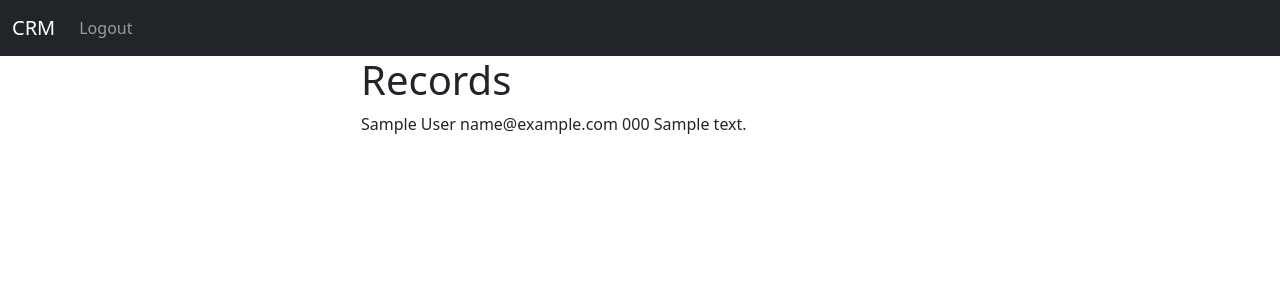
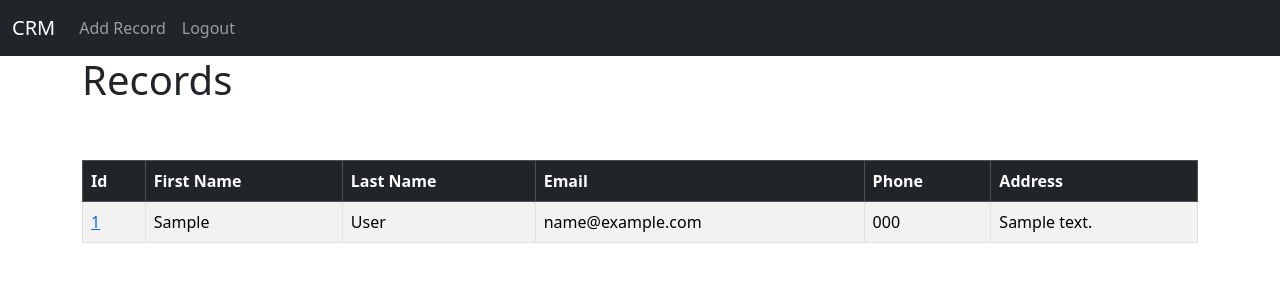
Before and after one commit to gauravsroha/dcrms, a Django app: page / in a window 1280 px wide. Shown: the top 300 px of the page. Run offline with Django 5.2, Linux system fonts and the light colour scheme; a user stored in the database is signed in; tables that the repository leaves empty hold one stand-in row (values such as "Sample post").

Commit message:
Added functionalities of Add, Update and Delete

```diff
--- a/website/templates/home.html
+++ b/website/templates/home.html
@@ -1,25 +1,42 @@
 {% extends 'base.html' %}
 {% block content %}
-
-<div class="col-md-6 offset-md-3">
 
     {% if user.is_authenticated %}
 
     <h1>Records</h1>
 
-    {% if records %}
-        {% for record in records %}
-            {{record.first_name}}
-            {{record.last_name}}
-            {{record.email}}
-            {{record.phone}}
-            {{record.address}}
-            <br/><br/>
-        {% endfor %}
-    {% endif %}
+    <table class="table table-striped table-hover table-bordered">
+        <thead class="table-dark">
+          <tr>
+            <th scope="col">Id</th>
+            <th scope="col">First Name</th>
+            <th scope="col">Last Name</th>
+            <th scope="col">Email</th>
+            <th scope="col">Phone</th>
+            <th scope="col">Address</th>
+          </tr>
+        </thead>
+        <tbody>
+            {% if records %}
+            <tr>
+                {% for record in records %}
+                <td><a href="{% url 'record' record.id %}">{{record.id}}</td>
+                <td>{{record.first_name}}</td>
+                <td>{{record.last_name}}</td>
+                <td>{{record.email}}</td>
+                <td>{{record.phone}}</td>
+                <td>{{record.address}}</td>
+                <br/><br/>
+            </tr>
+                {% endfor %}
+            {% endif %}
+        </tbody>
+      </table>
+
 
     {% else %}
 
+    <div class="col-md-6 offset-md-3">
     <h1>Login</h1>
 
     <form method="POST" action="{% url 'home' %}">
--- a/website/templates/navbar.html
+++ b/website/templates/navbar.html
@@ -8,7 +8,10 @@
         <ul class="navbar-nav me-auto mb-2 mb-lg-0">
             {% if user.is_authenticated%}
                 <li class="nav-item">
-                <a class="nav-link" href="{%url 'logout'%}">Logout</a>
+                  <a class="nav-link" href="{%url 'add_record'%}">Add Record</a>
+                </li>
+                <li class="nav-item">
+                  <a class="nav-link" href="{%url 'logout'%}">Logout</a>
                 </li>
             {% else %}
                 <li class="nav-item">
--- a/website/templates/register.html
+++ b/website/templates/register.html
@@ -2,7 +2,6 @@
 {% block content %}
 
 
-<div class="col-md-6 offset-md-3">
 <h1>Register</h1>
 <br/>
 
--- a/website/urls.py
+++ b/website/urls.py
@@ -6,4 +6,8 @@ urlpatterns = [
     #path('login/', views.login_user, name = 'login'),
     path('logout/', views.logout_user, name = 'logout'),
     path('register/', views.register_user, name = 'register'),
+    path('record/<int:pk>', views.customer_record, name = 'record'), #<int:pk> means there will be a primary key at the end of url
+    path('delete_record/<int:pk>', views.delete_record, name = 'delete_record'),
+    path('add_record/', views.add_record, name = 'add_record'),
+    path('update_record/<int:pk>', views.update_record, name = 'update_record'),
 ]
--- a/website/views.py
+++ b/website/views.py
@@ -1,11 +1,11 @@
 from django.shortcuts import render,redirect
 from django.contrib.auth import authenticate, login, logout
 from django.contrib import messages
-from .forms import SignUpForm
+from .forms import SignUpForm, AddRecordForm
 from .models import Record
 
 def home(request):
-    records = Record.objects.all()
+    records = Record.objects.all() #to get all objects
 
 
     #Check to see if logging in
@@ -45,3 +45,47 @@ def register_user(request):
         form = SignUpForm()
         return render(request, 'register.html', {'form':form})
     return render(request, 'register.html', {'form':form})
+
+def customer_record(request, pk):
+    if request.user.is_authenticated:
+        customer_record = Record.objects.get(id = pk) #to get a single object
+        return render(request, 'record.html', {'customer_record':customer_record})
+    else:
+        messages.success(request,"You must be Logged in to view the page")
+        return redirect('home')
+
+def delete_record(request,pk):
+    if request.user.is_authenticated:
+        delete_it = Record.objects.get(id = pk)
+        delete_it.delete()
+        messages.success(request,'Record deleted successfully')
+        return redirect('home')
+    else:
+        messages.success(request,"You must be Logged in to view the page")
+        return redirect('home')
+
+def add_record(request):
+    form = AddRecordForm(request.POST or None)
+    if request.user.is_authenticated:
+        if request.method == "POST":
+            if form.is_valid():
+                add_record = form.save()
+                messages.success(request,"Record Added Successfully")
+                return redirect('home')
+        return render(request, 'add_record.html' , {'form':form})
+    else:
+        messages.success(request,"You must be Logged in")
+        return redirect('home')
+
+def update_record(request,pk):
+    if request.user.is_authenticated:
+        current_record = Record.objects.get(id=pk)
+        form = AddRecordForm(request.POST or None, instance = current_record)
+        if form.is_valid():
+            form.save()
+            messages.success(request,"Record Updated Successfully")
+            return redirect('home')
+        return render(request, 'update_record.html',{'form':form})
+    else:
+        messages.success(request,"You must be Logged in")
+        return redirect('home')
```
Also changed, not shown: website/forms.py (+16 -1 lines), website/templates/add_record.html (added, +16 -0 lines), website/templates/record.html (added, +37 -0 lines), website/templates/update_record.html (added, +21 -0 lines).
